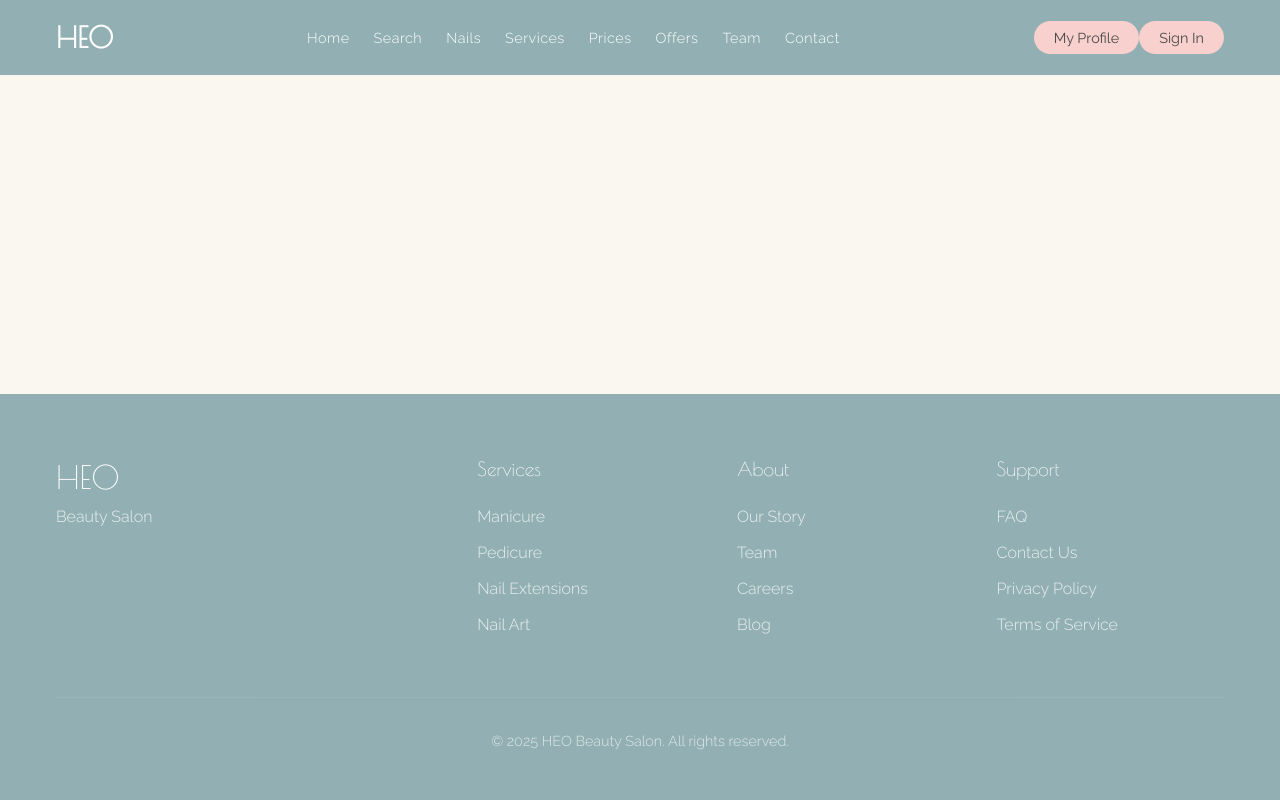
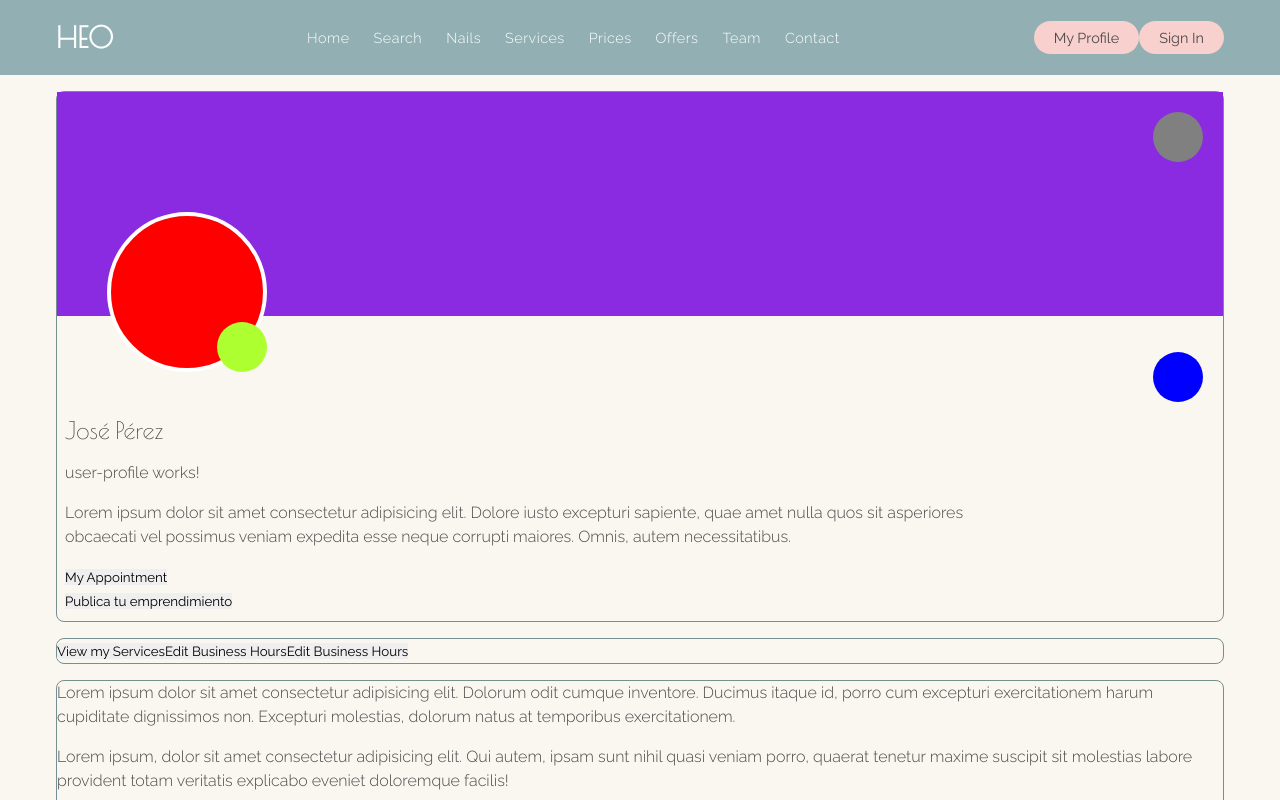
Before and after one commit to ElecthroxCode/nw-app, an Angular app: page /profile in a window 1280 px wide. Before the commit this address led to /. Shown: the top 800 px of the page. Built offline with nearby package versions, Linux system fonts and the light colour scheme.

Commit message:
style (user-profile); part 1 - modified view profile

```diff
--- a/src/app.routes.ts
+++ b/src/app.routes.ts
@@ -1,9 +1,11 @@
 import { Routes } from "@angular/router";
 import { PageHomeComponent } from "./app/components/features/home/page-home/page-home.component";
 import { UserRegisterComponent } from "./app/components/features/user-register/user-register.component";
+import { UserProfileComponent } from "./app/components/features/user-profile/user-profile.component";
 
 
 export const routes:Routes = [
     {path: '', component:PageHomeComponent},
-    {path: 'register', component:UserRegisterComponent}
+    {path: 'register', component:UserRegisterComponent},
+    {path: 'profile', component:UserProfileComponent}
 ];
--- /dev/null
+++ b/src/app/components/features/user-profile/user-profile.component.css
@@ -0,0 +1,64 @@
+
+.section-profile{
+    margin-top: 1rem;
+    border: 1px solid var(--color-sage-dark);
+    border-radius: 8px;
+}
+.profile-grid{
+
+    position: relative;
+}
+
+.img-banner{
+    height: 14rem;
+    overflow: hidden;
+    background-color: blueviolet;
+}
+
+.icon-edit{
+    height: 50px;
+    width: 50px;
+    border-radius: 50%;
+    position: absolute;
+}
+
+.icon-banner{
+    background-color: gray;
+    top: 20px;
+    right: 20px;
+}
+
+.container-img-profile{
+    position: absolute;
+    top:120px;
+    left: 50px;
+}
+
+.img-profile{
+    height: 10rem;
+    width: 10em;
+    overflow: hidden;
+    background-color: red;
+    border: 4px solid var(--color-white);
+    border-radius: 50%;
+
+}
+
+.icon-profile{
+    background-color: greenyellow;
+    top: 110px;
+    right: 0;
+}
+
+.info-profile{
+    padding: 100px 8px 8px 8px;
+}
+
+.info{
+    width: 60rem;
+}
+.icon-info{
+    background-color: blue;
+    top: 260px;
+    right: 20px;
+}
--- /dev/null
+++ b/src/app/components/features/user-profile/user-profile.component.html
@@ -0,0 +1,55 @@
+
+<section>
+    <div class="container">
+        <div class="section-profile profile-grid">
+
+                <div class="img-banner">
+                    <div class="container-img-profile">
+                        <div class="img-profile"></div>
+                        <div class="icon-edit icon-profile"></div>
+                    </div>
+                    <div class="icon-edit icon-banner"></div>
+                </div>
+
+
+
+            <div class="info-profile">
+                <div class="icon-edit icon-info"></div>
+
+                <div class="info">
+                    <h3>José Pérez</h3>
+                    <p>user-profile works!</p>
+                    <div>
+                        <p>Lorem ipsum dolor sit amet consectetur adipisicing elit. Dolore iusto excepturi sapiente, quae amet nulla quos sit asperiores obcaecati vel possimus veniam expedita esse neque corrupti maiores. Omnis, autem necessitatibus.</p>
+                    </div>
+
+                    <div>
+
+                        <div>
+                            <div><button>My Appointment</button></div>
+                            <button>Publica tu emprendimiento</button>
+                        </div>
+                    </div>
+                </div>
+            </div>
+
+        </div>
+        <div class="section-profile">
+            <div class="btns-panel-services">
+                <button>View my Services</button>
+                <button>Edit Business Hours</button>
+                <button>Edit Business Hours</button>
+            </div>
+        </div>
+        <div class="section-profile">
+            <!-- Services here -->
+             <p>Lorem ipsum dolor sit amet consectetur adipisicing elit. Dolorum odit cumque inventore. Ducimus itaque id, porro cum excepturi exercitationem harum cupiditate dignissimos non. Excepturi molestias, dolorum natus at temporibus exercitationem.</p>
+             <p>Lorem ipsum, dolor sit amet consectetur adipisicing elit. Qui autem, ipsam sunt nihil quasi veniam porro, quaerat tenetur maxime suscipit sit molestias labore provident totam veritatis explicabo eveniet doloremque facilis!</p>
+             <p>Lorem ipsum dolor sit amet consectetur, adipisicing elit. Aliquam odio explicabo iste omnis, ipsam dolor, quisquam repellat sint voluptatibus porro et laborum officia nesciunt. Praesentium vel fuga nobis facilis alias?</p>
+             <p>Lorem ipsum, dolor sit amet consectetur adipisicing elit. Magnam aspernatur rerum excepturi quod debitis itaque iusto nesciunt error porro consequatur. Repellat expedita velit eos accusantium corrupti veniam unde sint reprehenderit.</p>
+             <p>Lorem ipsum, dolor sit amet consectetur adipisicing elit. Voluptatem eaque obcaecati enim, cumque nemo autem tempore aspernatur deserunt aperiam molestias, laudantium perferendis repellendus, aut eveniet sint at ipsum impedit illum!</p>
+        </div>
+
+
+    </div>
+</section>
--- a/src/app/components/shared/header/header.component.ts
+++ b/src/app/components/shared/header/header.component.ts
@@ -22,7 +22,7 @@ import { RouterLink } from '@angular/router';
           </ul>
         </nav>
         <div class="cta-button">
-           <button routerLink="/register" class="btn btn-primary">My Profile</button>
+          <button routerLink="/profile" class="btn btn-primary">My Profile</button>
           <button routerLink="/register" class="btn btn-primary">Sign In</button>
         </div>
       </div>
```
Also changed, not shown: src/app/components/features/user-profile/user-profile.component.ts (added, +11 -0 lines).
